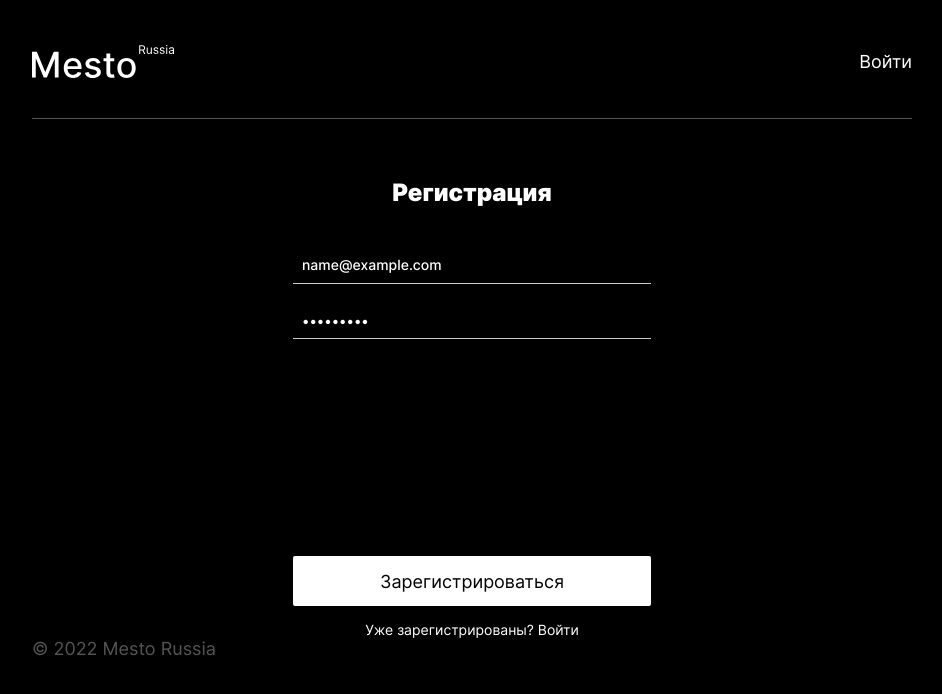
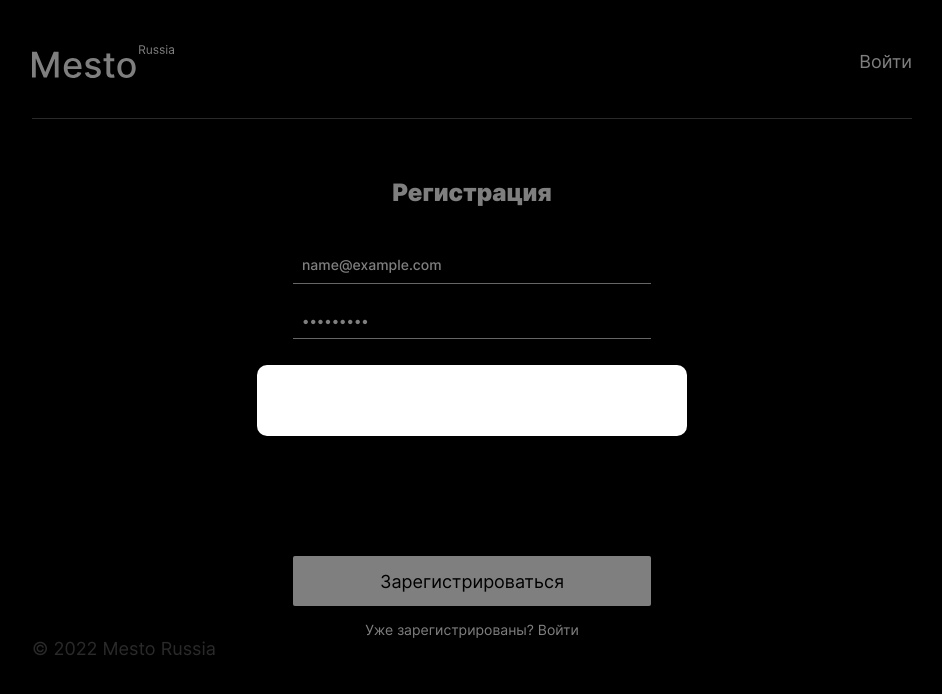
Before and after one commit to Nikolskii/react-mesto-auth, a React (Create React App) app: page /sign-up in a window 1280 px wide. Both pictures are taken after typing "name@example.com", "Sample123" into the empty fields and a click on the button "Зарегистрироваться". Shown: the top 694 px of the page, without its empty margins (168-1110 px from the left). Built offline with nearby package versions, Linux system fonts and the light colour scheme; no server answers.

Commit message:
chore: сделать компонент InfoTooltip

```diff
--- a/src/components/App.js
+++ b/src/components/App.js
@@ -1,5 +1,5 @@
 import { useEffect, useState } from 'react';
-import { Routes, Route } from 'react-router-dom';
+import { Routes, Route, useNavigate } from 'react-router-dom';
 import { CurrentUserContext } from '../contexts/CurrentUserContext';
 import { api } from '../utils/api';
 import Header from './Header';
@@ -13,6 +13,8 @@ import SubmitDeletePopup from './SubmitDeletePopup';
 import Register from './Register';
 import Login from './Login';
 import ProtectedRoute from './ProtectedRoute';
+import InfoTooltip from './InfoTooltip';
+import * as auth from '../utils/auth';
 import '../index.css';
 
 function App() {
@@ -20,12 +22,16 @@ function App() {
   const [cards, setCards] = useState([]);
   const [deletedCard, setDeletedCard] = useState(null);
   const [loggedIn, setLoggedIn] = useState(false);
+  const [isRegistrationSuccess, setIsRegistrationSuccess] = useState(null);
+
+  const navigate = useNavigate();
 
   // Состояния попапов
   const [isEditProfilePopupOpen, setIsEditProfilePopupOpen] = useState(false);
   const [isAddPlacePopupOpen, setIsAddPlacePopupOpen] = useState(false);
   const [isEditAvatarPopupOpen, setIsEditAvatarPopupOpen] = useState(false);
   const [isSubmitDeletePopupOpen, setIsSubmitDeletePopupOpen] = useState(false);
+  const [isInfoTooltipPopupOpen, setIsInfoTooltipPopupOpen] = useState(false);
   const [selectedCard, setSelectedCard] = useState({});
 
   // Получение данных пользователя
@@ -154,12 +160,35 @@ function App() {
       });
   }
 
+  // Обработчий формы регистрации
+  function handleRegister({ email, password }) {
+    auth
+      .register({ email, password })
+      .then((res) => {
+        if (res) {
+          console.log('пока все ок');
+          setIsRegistrationSuccess(true);
+          // navigate('/sign-in');
+        } else {
+          console.log('Что-то пошло не так!');
+        }
+      })
+      .catch((err) => {
+        console.log(err);
+        setIsRegistrationSuccess(false);
+      })
+      .finally(() => setIsInfoTooltipPopupOpen(true));
+  }
+
   return (
     <div className="page">
       <CurrentUserContext.Provider value={currentUser}>
         <Header />
         <Routes>
-          <Route path="/sign-up" element={<Register />} />
+          <Route
+            path="/sign-up"
+            element={<Register onRegister={handleRegister} />}
+          />
 
           <Route path="/sign-in" element={<Login />} />
 
@@ -208,6 +237,11 @@ function App() {
         />
 
         <ImagePopup card={selectedCard} onClose={closeAllPopups} />
+
+        <InfoTooltip
+          isOpen={isInfoTooltipPopupOpen}
+          isRegistrationSuccess={isRegistrationSuccess}
+        />
       </CurrentUserContext.Provider>
     </div>
   );
--- /dev/null
+++ b/src/components/InfoTooltip.js
@@ -0,0 +1,15 @@
+function InfoTooltip({ isOpen, isRegistrationSuccess }) {
+  return (
+    <section
+      className={`popup ${isOpen && 'popup_opened'}`}
+      // className={`popup popup_opened'`}
+      aria-label="ЗАМЕНИТЬ"
+    >
+      <div className="popup__container">
+        {/* <img src={isRegistrationSuccess ? ''} */}
+      </div>
+    </section>
+  );
+}
+
+export default InfoTooltip;
--- a/src/components/Register.js
+++ b/src/components/Register.js
@@ -1,25 +1,15 @@
 import { useState } from 'react';
-import { NavLink, useNavigate } from 'react-router-dom';
+import { NavLink } from 'react-router-dom';
 import AuthForm from './AuthForm';
-import * as auth from '../utils/auth';
 
-function Register() {
+function Register({ onRegister }) {
   const [email, setEmail] = useState('');
   const [password, setPassword] = useState('');
-
-  const navigate = useNavigate();
 
   function handleSubmit(evt) {
     evt.preventDefault();
 
-    auth.register({ email, password }).then((res) => {
-      if (res) {
-        console.log('пока все ок');
-        navigate('/sign-in');
-      } else {
-        console.log('Что-то пошло не так!');
-      }
-    });
+    onRegister({ email, password });
   }
 
   return (
```
